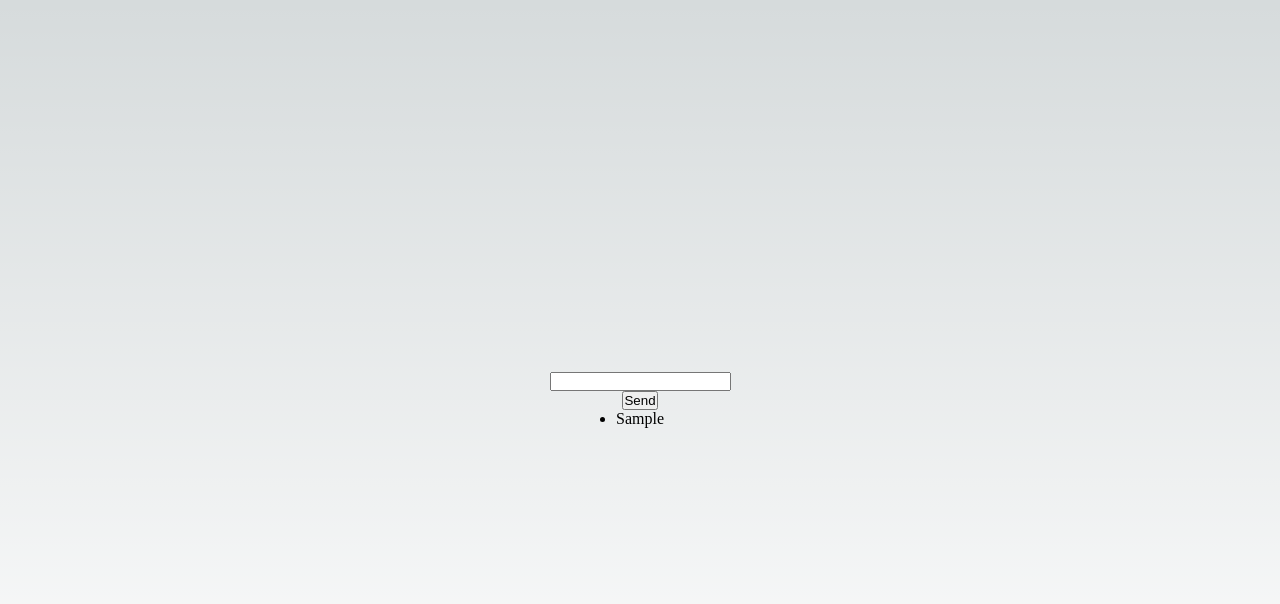
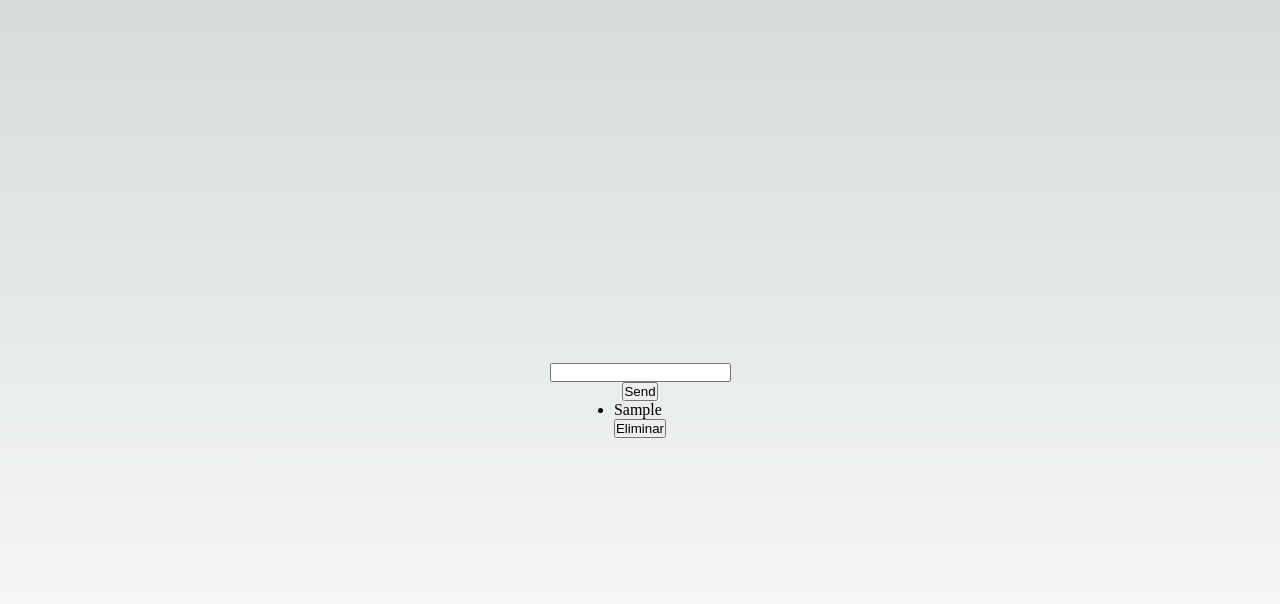
Before and after one commit to Aluonam/pt_180923, a Next.js app in the folder pt-180923/: page / in a window 1280 px wide. Both pictures are taken after typing "Sample" into the empty fields and a click on the button "Send". Shown: the top 604 px of the page. Built offline with nearby package versions, Linux system fonts and the light colour scheme.

Commit message:
eliminar tarea

```diff
--- a/pt-180923/components/ToDoApp.jsx
+++ b/pt-180923/components/ToDoApp.jsx
@@ -23,7 +23,7 @@ const ToDoApp = () => {
     <>
     <input type='text' onChange={(e)=>{setInputUIserData(e.target.value)}} value={inputUserData}></input>
     <button onClick={handleAddTask}>Send</button>
-    <ToDoList taskList={taskList}></ToDoList>
+    <ToDoList taskList={taskList} setTaskList={setTaskList}></ToDoList>
     </>
   )
 }
--- a/pt-180923/components/ToDoList.jsx
+++ b/pt-180923/components/ToDoList.jsx
@@ -1,12 +1,20 @@
 import React from 'react'
 import ToDoItem from './ToDoItem'
 
-const ToDoList = ({taskList}) => {
+const ToDoList = ({taskList, setTaskList}) => {
+
+    const deleteTask = (actualElement) => {
+        const newTaskList = taskList.filter((item)=>item !== actualElement)
+        setTaskList(newTaskList)
+
+    }
+
 
     const list = taskList.map((actualElement=>{
         return(
         <ul>
             <ToDoItem actualTask={actualElement}></ToDoItem>
+            <button onClick={()=>{deleteTask(actualElement)}}>Eliminar</button>
         </ul>
         )
     }))
```
